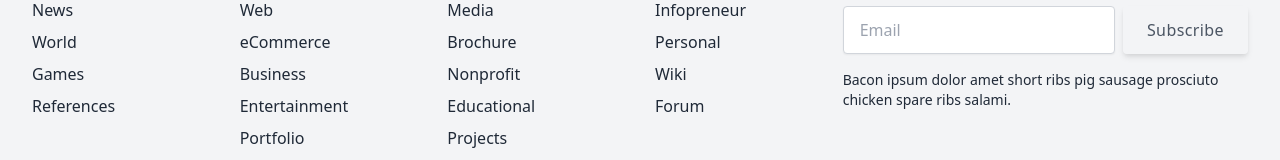
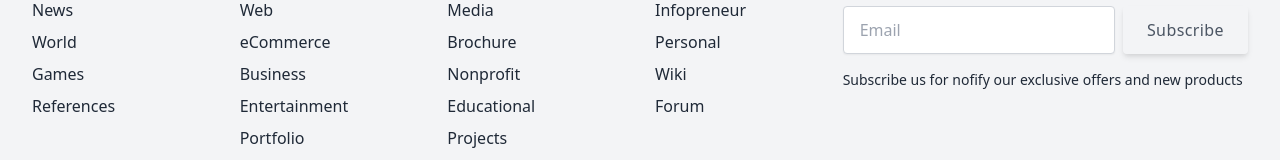
Before and after one commit to Tushar8640/single-product-watch-shop-website-, a React (Create React App) app: page / in a window 1280 px wide. Shown: the part 1658-1818 px from the top of the page. Built offline with nearby package versions, Linux system fonts and the light colour scheme; no server answers.

Commit message:
remove lorem

```diff
--- a/src/Components/Footer/Footer.js
+++ b/src/Components/Footer/Footer.js
@@ -195,8 +195,7 @@ const Footer = () => {
               </button>
             </form>
             <p className="mt-4 text-sm text-gray-800">
-              Bacon ipsum dolor amet short ribs pig sausage prosciuto chicken
-              spare ribs salami.
+              Subscribe us for nofify our exclusive offers and new products
             </p>
           </div>
         </div>
--- a/src/Pages/Dashboard/Dashboard.js
+++ b/src/Pages/Dashboard/Dashboard.js
@@ -223,10 +223,10 @@ const Dashboard = () => {
           <div className="my-14">
             <Switch>
               <Route exact path={path}>
-                {!admin ? (
+                {admin ? (
+                  <ManageAllOrder></ManageAllOrder>
+                ) : (
                   <AllOrder></AllOrder>
-                ) : (
-                  <ManageAllOrder></ManageAllOrder>
                 )}
               </Route>
               <Route exact path={`${path}/review`}>
```
